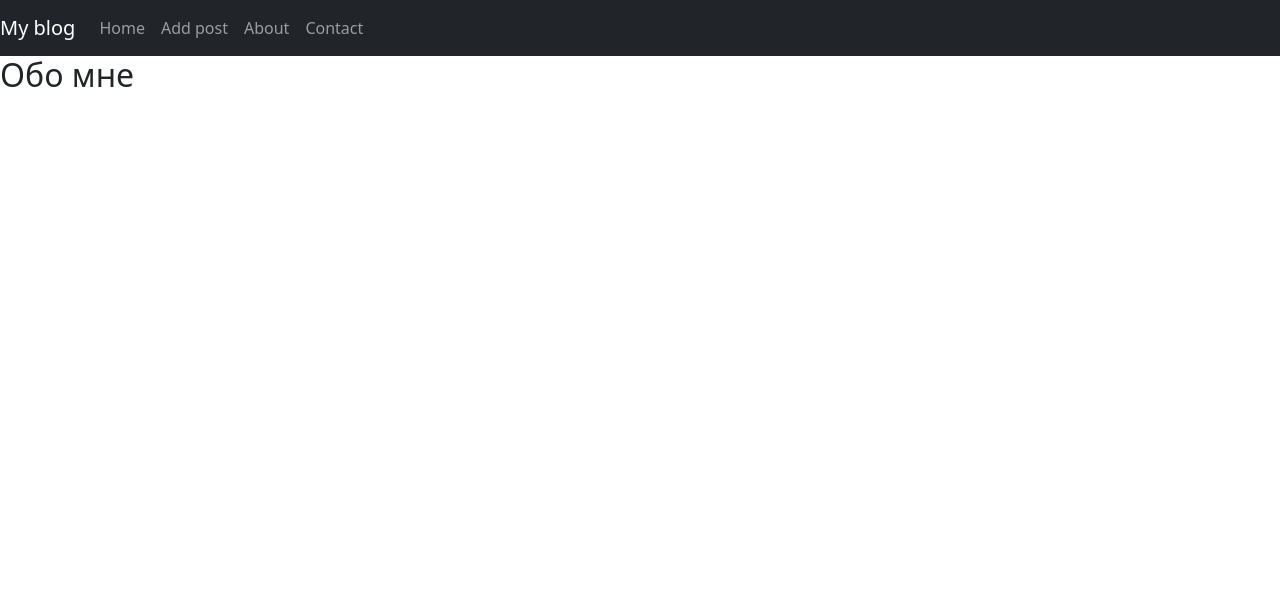
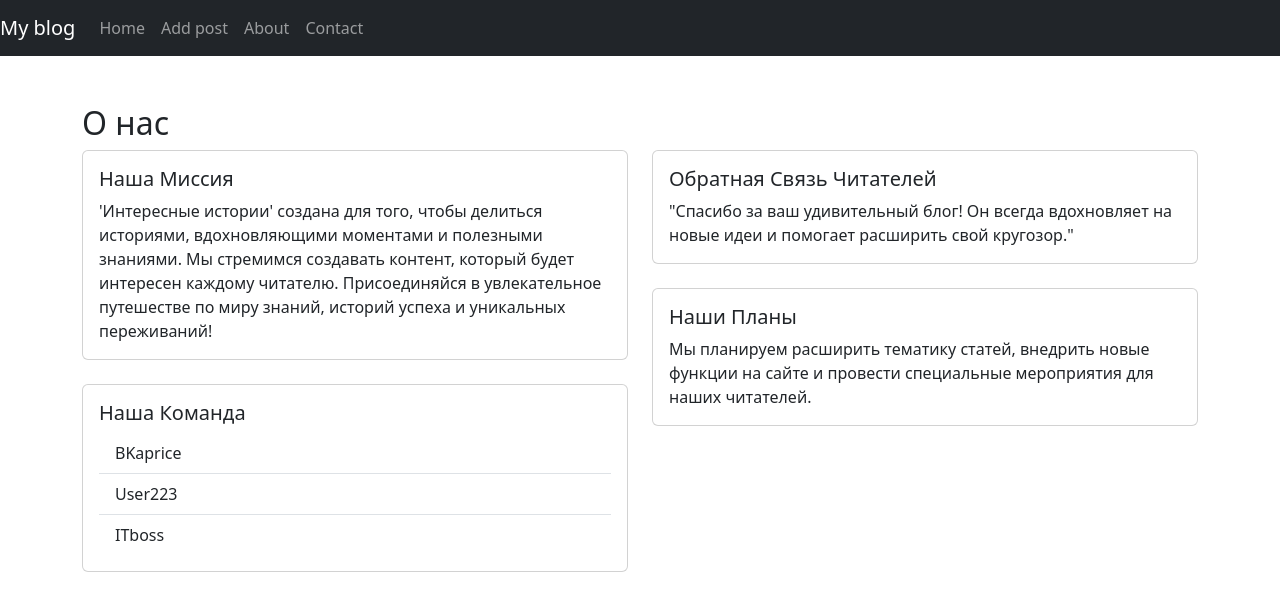
Before and after one commit to Dtemirlan/Blog, a React (Vite) app: page /about in a window 1280 px wide. Shown: the top 610 px of the page. Built offline with nearby package versions, Linux system fonts and the light colour scheme.

Commit message:
Оформлены страницы About, Contact

```diff
--- a/src/components/PostDetail.tsx
+++ b/src/components/PostDetail.tsx
@@ -1,6 +1,6 @@
 import React, { useState, useEffect } from 'react';
 import { useParams, Link,  } from 'react-router-dom';
-import { Container, Card,  } from 'react-bootstrap';
+import {Container, Card, Spinner,} from 'react-bootstrap';
 
 interface Post {
     id: string;
@@ -27,7 +27,12 @@ const PostDetail: React.FC = () => {
     }, [id]);
 
     if (!post) {
-        return <div>Loading...</div>;
+        return (
+            <Container className="mt-5 text-center">
+                <Spinner animation="border" role="status" variant="primary">
+                </Spinner>
+            </Container>
+        )
     }
 
     return (
--- a/src/pages/About.tsx
+++ b/src/pages/About.tsx
@@ -1,12 +1,58 @@
 import React from 'react';
+import { Container, Row, Col, Card, ListGroup } from 'react-bootstrap';
 
-const Home: React.FC = () => {
+const About: React.FC = () => {
+    return (
+        <Container className="mt-5">
+            <h2>О нас</h2>
+            <Row>
+                <Col lg={6}>
+                    <Card className="mb-4">
+                        <Card.Body>
+                            <Card.Title>Наша Миссия</Card.Title>
+                            <Card.Text>
+                                'Интересные истории' создана для того, чтобы делиться историями, вдохновляющими моментами и полезными знаниями.
+                                Мы стремимся создавать контент, который будет интересен каждому читателю.
+                                Присоединяйся в увлекательное путешестве по миру знаний, историй успеха и уникальных переживаний!
+                            </Card.Text>
+                        </Card.Body>
+                    </Card>
 
-    return (
-        <div>
-            <h2>Обо мне</h2>
-        </div>
+                    <Card className="mb-4">
+                        <Card.Body>
+                            <Card.Title>Наша Команда</Card.Title>
+                            <ListGroup variant="flush">
+                                <ListGroup.Item>BKaprice</ListGroup.Item>
+                                <ListGroup.Item>User223</ListGroup.Item>
+                                <ListGroup.Item>ITboss</ListGroup.Item>
+
+                            </ListGroup>
+                        </Card.Body>
+                    </Card>
+                </Col>
+
+                <Col lg={6}>
+                    <Card className="mb-4">
+                        <Card.Body>
+                            <Card.Title>Обратная Связь Читателей</Card.Title>
+                            <Card.Text>
+                                "Спасибо за ваш удивительный блог! Он всегда вдохновляет на новые идеи и помогает расширить свой кругозор."
+                            </Card.Text>
+                        </Card.Body>
+                    </Card>
+
+                    <Card className="mb-4">
+                        <Card.Body>
+                            <Card.Title>Наши Планы</Card.Title>
+                            <Card.Text>
+                                Мы планируем расширить тематику статей, внедрить новые функции на сайте и провести специальные мероприятия для наших читателей.
+                            </Card.Text>
+                        </Card.Body>
+                    </Card>
+                </Col>
+            </Row>
+        </Container>
     );
 };
 
-export default Home;
+export default About;
--- a/src/pages/AddPost.tsx
+++ b/src/pages/AddPost.tsx
@@ -30,7 +30,7 @@ const AddPost: React.FC = () => {
         })
             .then(response => response.json())
             .then(data => {
-                console.log('Success:', data);
+                console.log('Succloess:', data);
                 navigate('/');
             })
             .catch(error => {
--- a/src/pages/Contacts.tsx
+++ b/src/pages/Contacts.tsx
@@ -1,12 +1,68 @@
 import React from 'react';
+import { Container, Row, Col, Card, Form, Button } from 'react-bootstrap';
 
-const Home: React.FC = () => {
+const Contact: React.FC = () => {
+    return (
+        <Container className="mt-5">
+            <h2>Контакты</h2>
+            <Row>
+                <Col lg={6}>
+                    <Card className="mb-4">
+                        <Card.Body>
+                            <Card.Title>Свяжитесь с нами</Card.Title>
+                            <Form>
+                                <Form.Group controlId="formName">
+                                    <Form.Label>Ваше Имя</Form.Label>
+                                    <Form.Control type="text" placeholder="Введите ваше имя" />
+                                </Form.Group>
 
-    return (
-        <div>
-            <h2>Контакты</h2>
-        </div>
+                                <Form.Group controlId="formEmail">
+                                    <Form.Label>Email адрес</Form.Label>
+                                    <Form.Control type="email" placeholder="Введите ваш email" />
+                                </Form.Group>
+
+                                <Form.Group controlId="formMessage">
+                                    <Form.Label>Ваше Сообщение</Form.Label>
+                                    <Form.Control as="textarea" rows={3} placeholder="Напишите ваше сообщение" />
+                                </Form.Group>
+
+                                <Button variant="primary" type="submit">
+                                    Отправить сообщение
+                                </Button>
+                            </Form>
+                        </Card.Body>
+                    </Card>
+                </Col>
+
+                <Col lg={6}>
+                    <Card className="mb-4">
+                        <Card.Body>
+                            <Card.Title>Как нас найти</Card.Title>
+                            <Card.Text>
+                                Адрес: Улица, Город, Страна
+                            </Card.Text>
+                            <Card.Text>
+                                Телефон: +996 (XXX) XXX-XXXX
+                            </Card.Text>
+                            <Card.Text>
+                                Email: info@example.com
+                            </Card.Text>
+                        </Card.Body>
+                    </Card>
+
+                    <Card className="mb-4">
+                        <Card.Body>
+                            <Card.Title>Социальные сети</Card.Title>
+                            <Card.Text>
+                                Мы также активны в социальных сетях. Подписывайтесь на нас!
+                            </Card.Text>
+                            {/* Добавьте ссылки на социальные сети */}
+                        </Card.Body>
+                    </Card>
+                </Col>
+            </Row>
+        </Container>
     );
 };
 
-export default Home;
+export default Contact;
```
